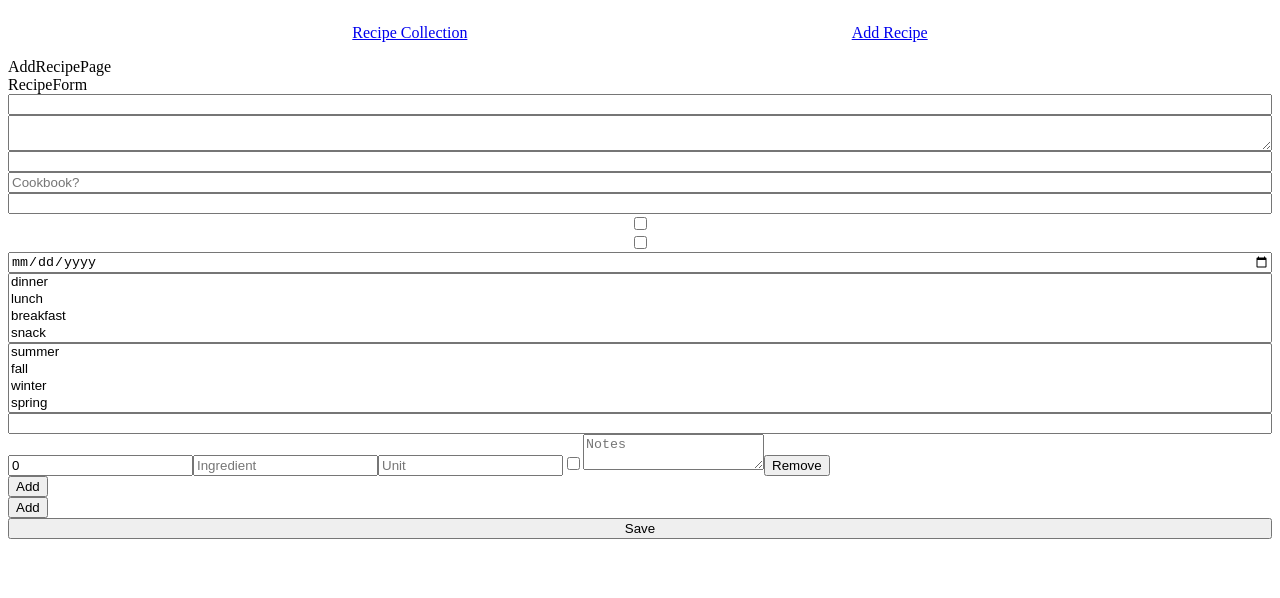
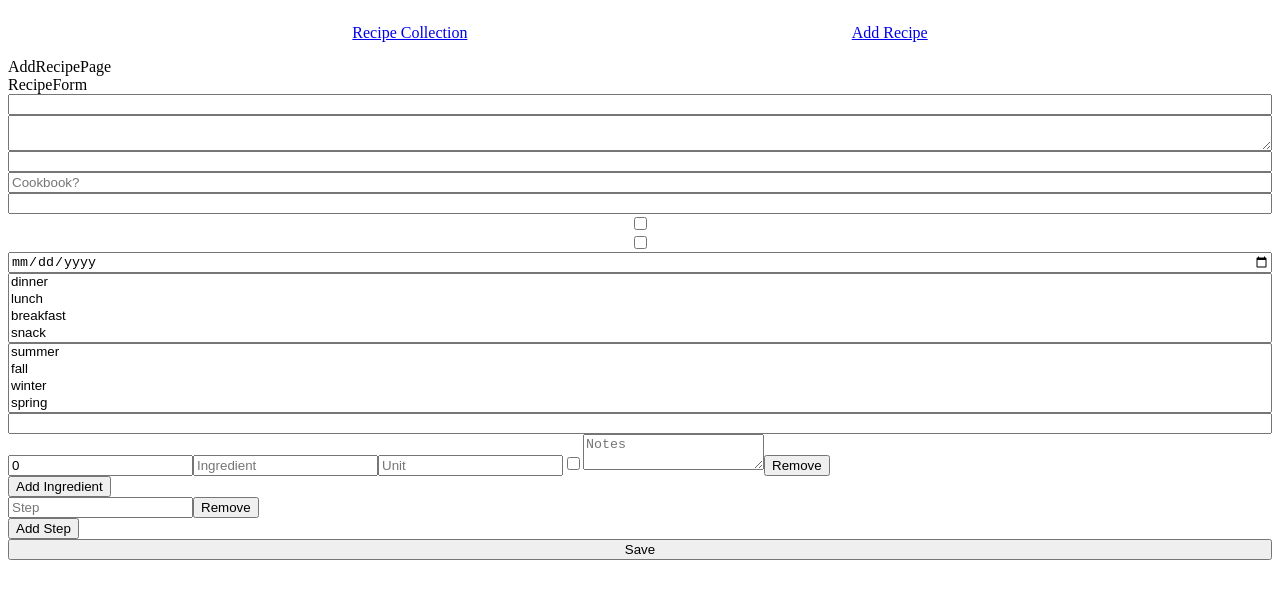
Before and after one commit to KadeWilliams/RecipeCollection, a React (Vite) app: page /recipes/add in a window 1280 px wide. Shown: the top 598 px of the page. Built offline with nearby package versions, Linux system fonts and the light colour scheme.

Commit message:
added step functionality

```diff
--- a/src/components/RecipeForm.jsx
+++ b/src/components/RecipeForm.jsx
@@ -33,7 +33,6 @@ const RecipeForm = ({recipeFunction, recipe }) => {
     })
   };
 
-
   const addIngredient = () => {
     setRecipeData(prev => ({
       ...prev,
@@ -57,34 +56,37 @@ const RecipeForm = ({recipeFunction, recipe }) => {
     }))
   };
 
-  // const handleStepChange = (index, value) => {
-  //   setRecipeData(prev => {
-  //     const newStep = [...prev.steps];
-  //     newStep[index] = [
-  //       ...newStep[index],
-  //       value
-  //     ]
-  //     return {...prev, steps: newStep}
-  //   })
-  // }
-  // const addStep = () => {
-  //   setRecipeData(prev => {
-  //     console.log(prev.steps);
-  //   })
-  //   // setRecipeData(prev => ({
-  //   //   ...prev,
-  //   //   steps:[
-  //   //     ...prev.steps,
-  //   //   ],
-  //   // }))
-  // };
-  // const removeStep = (index) => {
-  //   // console.log(index,'removing step')
-  //   setRecipeData(prev => ({
-  //     ...prev,
-  //     steps: prev.steps.filter((_, i) => i !== index),
-  //   }))
-  // };
+  const handleStepChange = (index, value) => {
+  setRecipeData(prev => {
+
+    //flatten old steps into newSteps
+    const newSteps = [...prev.steps];
+
+    // set the index of the step you're updating to the input value
+    newSteps[index] = value;
+
+    // return the new recipeData object to set the recipeData
+    return { ...prev, steps: newSteps }
+  })
+  }
+
+  const addStep = () => {
+    setRecipeData(prev => ({
+      ...prev,
+      steps: [
+        ...prev.steps,
+        ''
+      ]
+    }))
+
+  }
+
+  const removeStep = (index) => {
+    setRecipeData(prev => ({
+      ...prev,
+      steps: prev.steps.filter((_, i) => i !== index),
+    }))
+  };
 
   return (
     <>
@@ -228,10 +230,10 @@ const RecipeForm = ({recipeFunction, recipe }) => {
             <button
             type="button"
             onClick={addIngredient}
-            >Add</button>
+            >Add Ingredient</button>
          </div>
          <div>
-           {/* { recipeData.steps.map((step, index) => (
+           { recipeData.steps.map((step, index) => (
              <div key={index}>
                <input
                  type='text'
@@ -244,11 +246,11 @@ const RecipeForm = ({recipeFunction, recipe }) => {
                 onClick={() => removeStep(index)}
                >Remove</button>
              </div>
-           ))}*/}
+           ))}
             <button
             type="button"
-            // onClick={addStep}
-            >Add</button>
+            onClick={addStep}
+            >Add Step</button>
          </div>
          <button type="submit">Save</button>
        </form>
```
